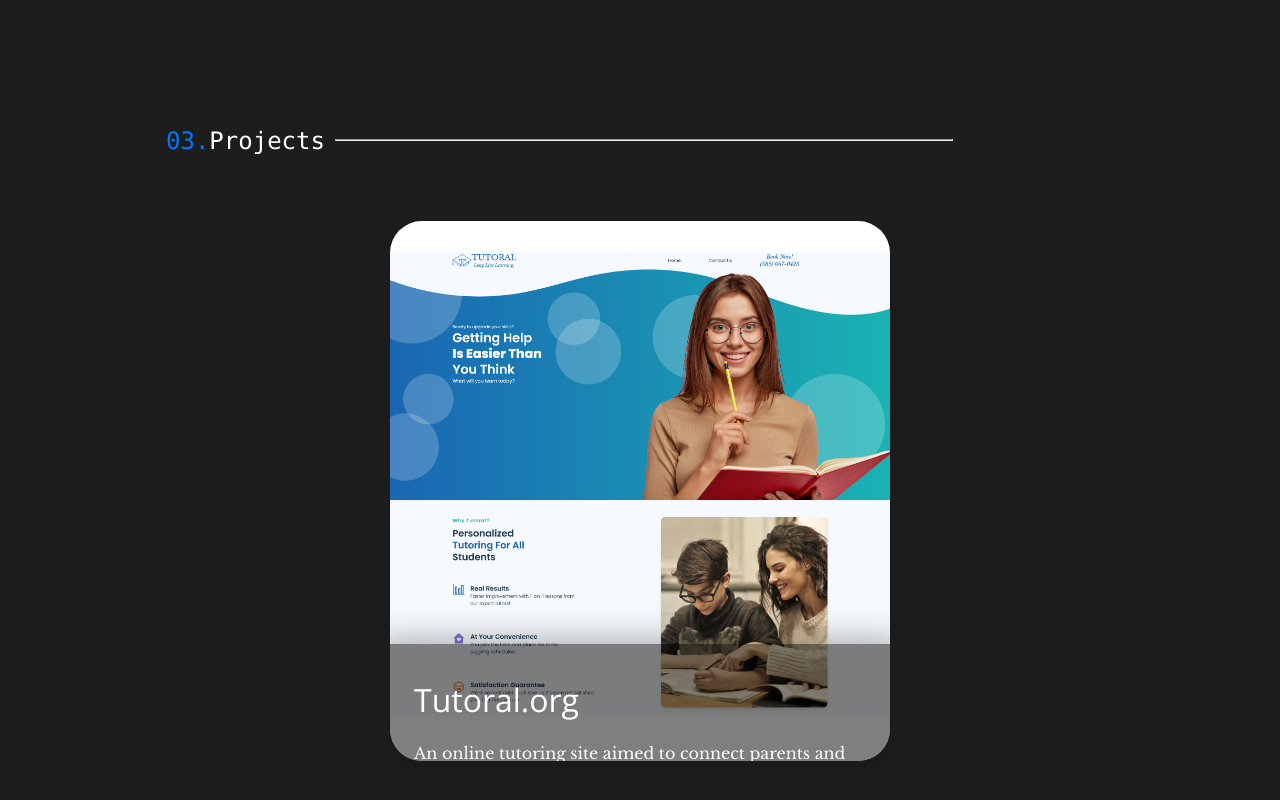
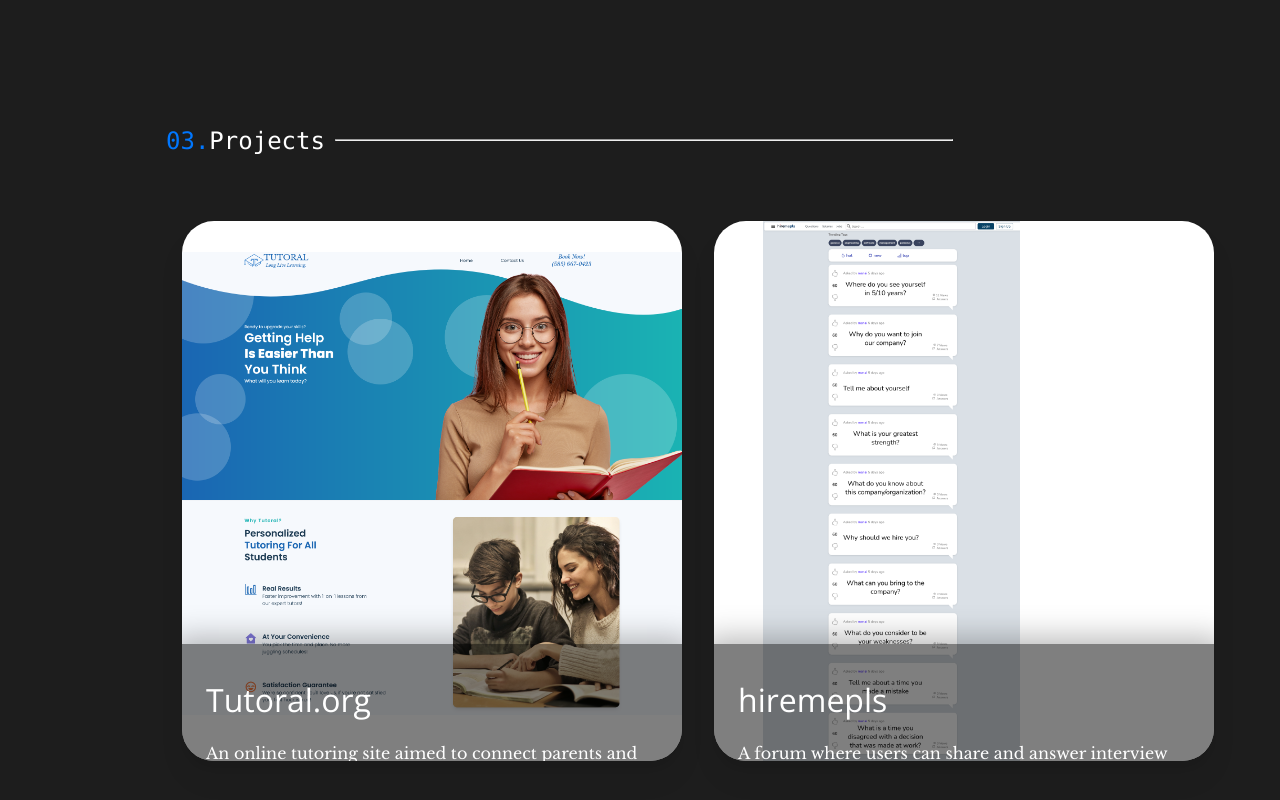
Before and after one commit to KingMenes/personal-site, a React (Create React App) app: page / in a window 1280 px wide. Shown: the part 2441-3241 px from the top of the page. Built offline with nearby package versions, Linux system fonts and the light colour scheme.

Commit message:
Added hiremepls as a project

```diff
--- a/src/components/AboutMe/AboutMe.jsx
+++ b/src/components/AboutMe/AboutMe.jsx
@@ -1,5 +1,5 @@
 import './AboutMe.css'
-import portrait from '../../assets/portrait.jpg'
+import portrait from '../../assets/portrait2.jpg'
 
 function AboutMe() {
   return (
--- a/src/components/ProjectCard/ProjectCard.css
+++ b/src/components/ProjectCard/ProjectCard.css
@@ -108,4 +108,8 @@
 
 .tutoral {
   background: url(../../assets/tutoral.png) 20% 40%/contain no-repeat;
+}
+
+.hiremepls {
+  background: url(../../assets/Hiremepls.png) 20% 40%/contain no-repeat;
 }/*# sourceMappingURL=ProjectCard.css.map */
--- a/src/components/ProjectCard/ProjectCard.scss
+++ b/src/components/ProjectCard/ProjectCard.scss
@@ -137,3 +137,7 @@
 .tutoral{
   background: url(../../assets/tutoral.png) 20% 40% / contain no-repeat;
 }
+
+.hiremepls{
+  background: url(../../assets/Hiremepls.png) 20% 40% / contain no-repeat;
+}
--- a/src/components/Projects/Projects.jsx
+++ b/src/components/Projects/Projects.jsx
@@ -10,7 +10,8 @@
         <div className='row'>
           <ProjectCard project={projects[0]}
           />
-          {/* <ProjectCard/> */}
+          <ProjectCard project={projects[1]}
+          />
         </div>
         <div className='row'>
           {/* <ProjectCard/>
--- a/src/projects.js
+++ b/src/projects.js
@@ -18,6 +18,30 @@
                 "name":"Firebase",
             }
         ],
+    },
+    {
+        "id":2,
+        "title": "hiremepls",
+        "name":"hiremepls",
+        "desc": "A forum where users can share and answer interview questions.",
+        "techUsed": [
+            {
+                "id": 1,
+                "name":"React",
+            },
+            {
+                "id": 2,
+                "name":"Sass CSS",
+            },
+            {
+                "id": 3,
+                "name":"MongoDB",
+            },
+            {
+                "id": 4,
+                "name":"Express.js",
+            }
+        ],
     }
 ];
 
```
Also changed, not shown: src/assets/Hiremepls.png (added), 1 other file (tests, documents, lock files or other folders).
